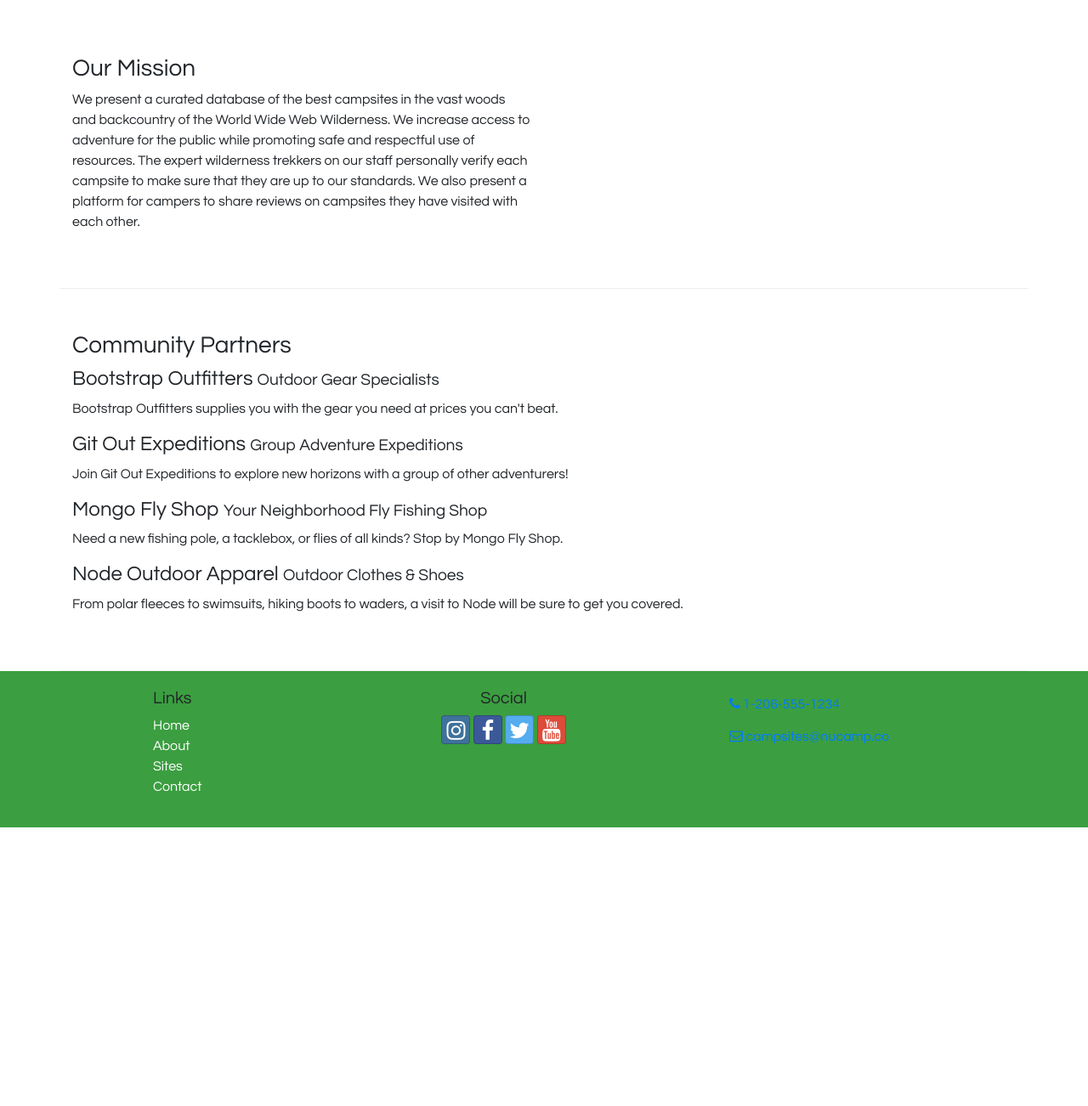
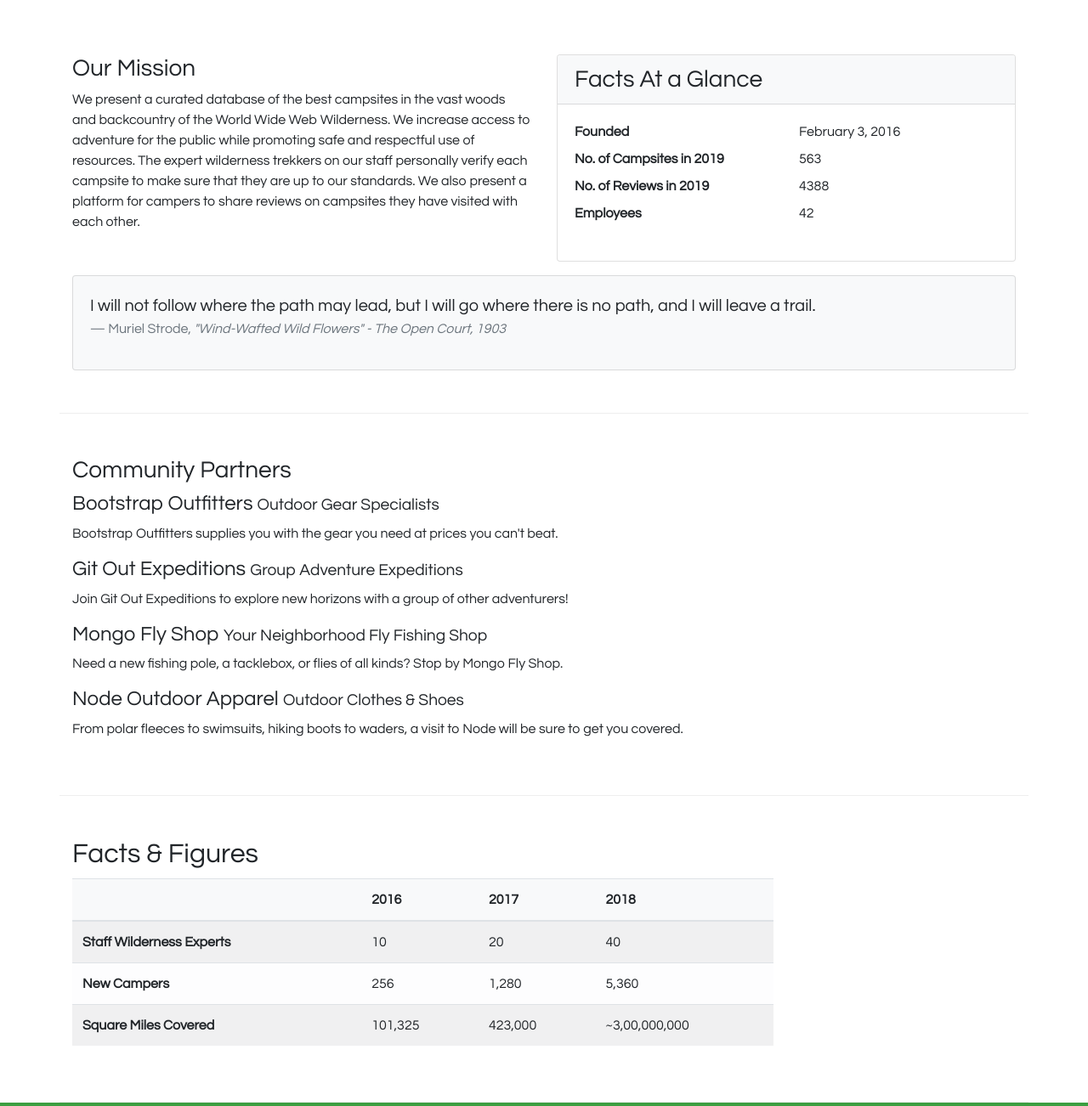
Before and after one commit to kattylucy/nucamp-site, a website: page aboutus.html in a window 1280 px wide. Shown: the part 340-1642 px from the top of the page at 85% size. Before the commit the page ends 1314 px from the top, so only its background shows below. Drawn offline with nearby package versions, Linux system fonts and the light colour scheme.

Commit message:
adding tables

```diff
--- a/aboutus.html
+++ b/aboutus.html
@@ -71,11 +71,39 @@
         </div>
 
         <div class="row row-content">
-            <div class="col-sm-6">
-                <h3>Our Mission</h3>
-                <p>We present a curated database of the best campsites in the vast woods and backcountry of the World Wide Web Wilderness. We increase access to adventure for the public while promoting safe and respectful use of resources. The expert wilderness trekkers on our staff personally verify each campsite to make sure that they are up to our standards. We also present a platform for campers to share reviews on campsites they have visited with each other.</p>
+                <div class="col-sm-6">
+                    <h3>Our Mission</h3>
+                    <p>We present a curated database of the best campsites in the vast woods and backcountry of the World Wide Web Wilderness. We increase access to adventure for the public while promoting safe and respectful use of resources. The expert wilderness trekkers on our staff personally verify each campsite to make sure that they are up to our standards. We also present a platform for campers to share reviews on campsites they have visited with  each other.</p>
+                </div>
+                <div class="col-sm-6">
+                    <div class="card">
+                        <h3 class="card-header bg-light">Facts At a Glance</h3>
+                        <div class="card-body">
+                            <dl class="row">
+                                <dt class="col-6">Founded</dt>
+                                <dd class="col-6">February 3, 2016</dd>
+                                <dt class="col-6">No. of Campsites in 2019</dt>
+                                <dd class="col-6">563</dd>
+                                <dt class="col-6">No. of Reviews in 2019</dt>
+                                <dd class="col-6">4388</dd>
+                                <dt class="col-6">Employees</dt>
+                                <dd class="col-6">42</dd>
+                            </dl>
+                        </div>
+                    </div>
+                </div>
+                <div class="col">
+                    <div class="card card-body bg-light mt-3">
+                        <blockquote class="blockquote">
+                            <p class="mb-0">I will not follow where the path may lead, but I will go where there is no path, and I will leave a trail.</p>
+                            <footer class="blockquote-footer">Muriel Strode,
+                                <cite title="Source Title">"Wind-Wafted Wild Flowers" -
+                                The Open Court, 1903</cite>
+                            </footer>
+                        </blockquote>
+                    </div>
+                </div>
             </div>
-        </div>
 
         <div class="row row-content">
             <div class="col">
@@ -90,9 +118,47 @@
                 <p class="d-none d-sm-block">From polar fleeces to swimsuits, hiking boots to waders, a visit to Node will be sure to get you covered.</p>
             </div>
         </div>
+
+        <div class="row row-content">
+                <div class="col-sm-9">
+                    <h2>Facts &amp; Figures</h2>
+                    <div class="table-responsive">
+                           <table class="table table-striped">
+                        <thead>
+                            <tr class="bg-light">
+                                <th></th>
+                                <th>2016</th>
+                                <th>2017</th>
+                                <th>2018</th>
+                            </tr>
+                            </thead>
+                        <tbody class="table-light">
+                                <tr>
+                                    <th>Staff Wilderness Experts</th>
+                                    <td>10</td>
+                                    <td>20</td>
+                                    <td>40</td>
+                                </tr>
+                                <tr>
+                                    <th>New Campers</th>
+                                    <td>256</td>
+                                    <td>1,280</td>
+                                    <td>5,360</td>
+                                </tr>
+                                <tr>
+                                    <th>Square Miles Covered</th>
+                                    <td>101,325</td>
+                                    <td>423,000</td>
+                                    <td>~3,00,000,000</td>
+                                </tr>
+                            </tbody>
+                        </table>
+                    </div>
+                </div>
+           </div>
     </div>
 
-    <footer>
+    <footer class="site-footer">
         <div class="container">
             <div class="row">
                 <div class="col-4 col-sm-2 offset-1">
--- a/css/styles.css
+++ b/css/styles.css
@@ -46,11 +46,18 @@ footer a{
     text-decoration: none;
 }
 
+
+
+/***********
+aboutUs
+************/
+
+
 /***********
 footer
 ************/
 
-footer {
+.site-footer {
     background-color: var(--maingGreen);
     padding: 20px 0;
 }
```
Also changed, not shown: contactus.html (+1 -1 lines), index.html (+1 -1 lines).
